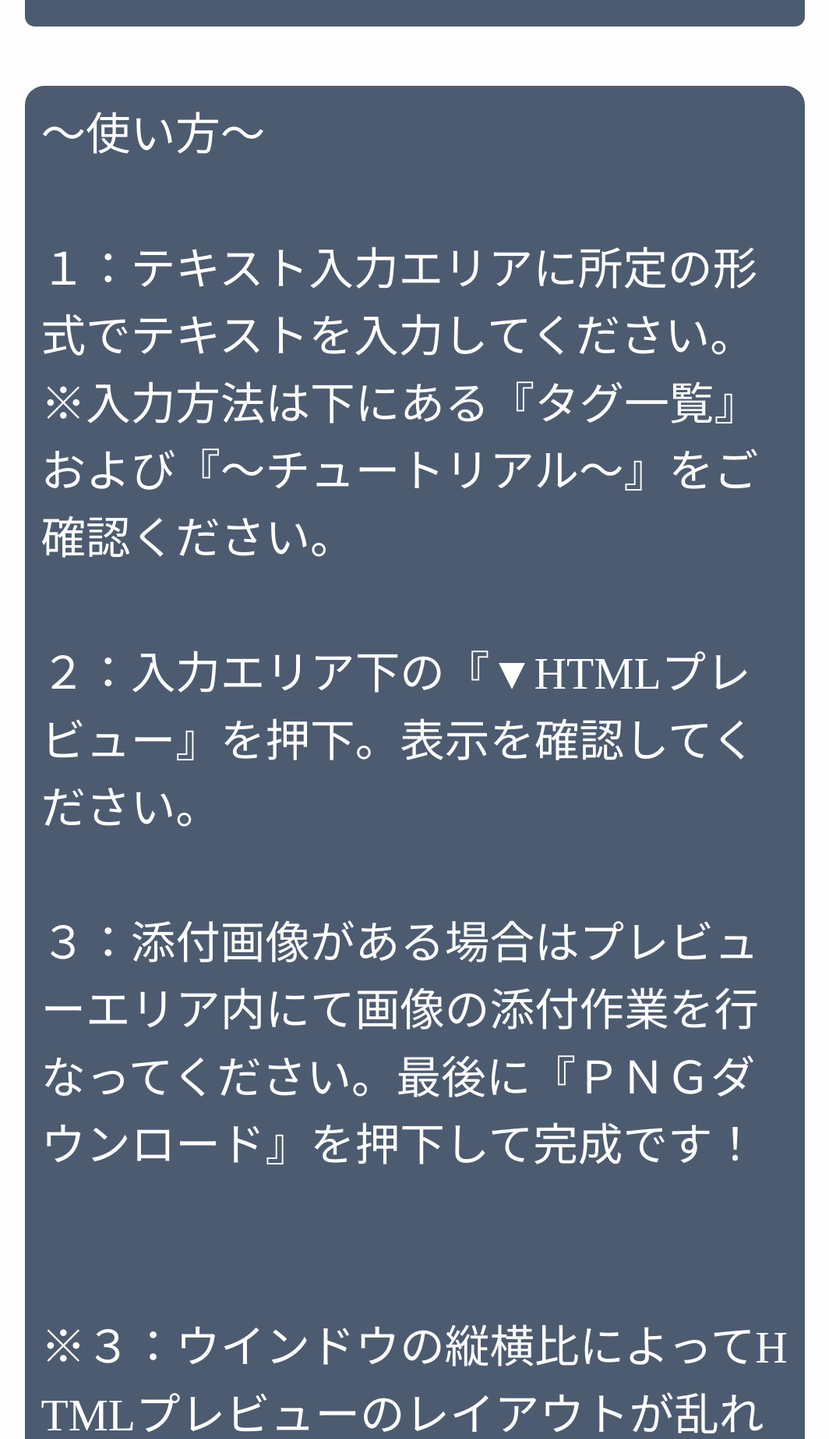
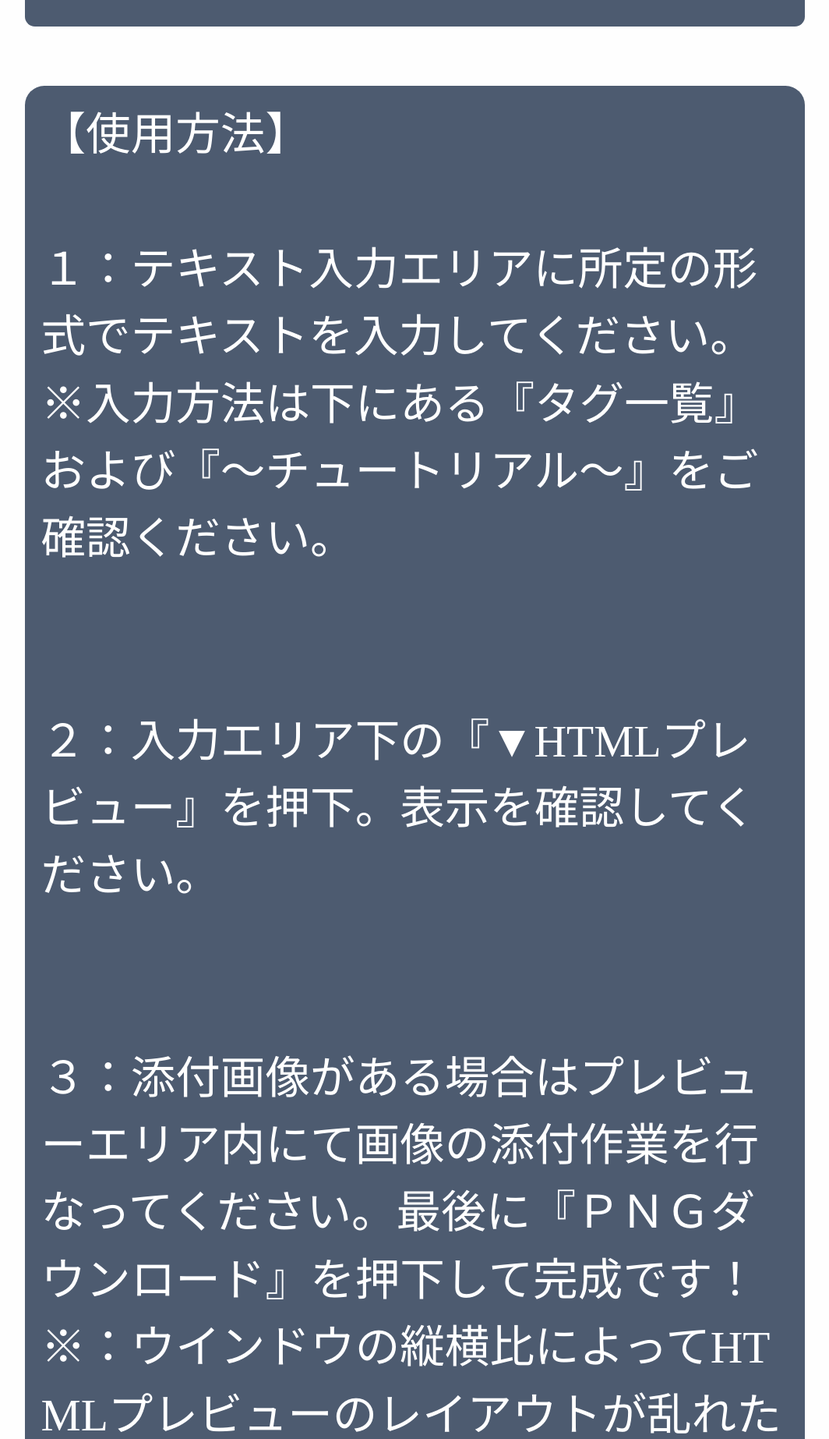
Before and after one commit to Mitsutsuki1/plumTalk, a Flask app: page / in a window 1280 px wide. Shown: the part 3811-5656 px from the top of the page at 78% size, without its empty margins (128-1192 px from the left). Run offline with Flask 3, Linux system fonts and the light colour scheme.

Commit message:
Add files via upload

```diff
--- a/templates/index.html
+++ b/templates/index.html
@@ -88,17 +88,18 @@
 					<div class="textfield_mini">
 						<div class="text">
 							<p>
-								～使い方～<br>
+								【使用方法】<br>
 								<br>
 								１：テキスト入力エリアに所定の形式でテキストを入力してください。<br>
 								※入力方法は下にある『タグ一覧』および『～チュートリアル～』をご確認ください。<br>
 								<br>
+								<br>
 								２：入力エリア下の『▼HTMLプレビュー』を押下。表示を確認してください。<br>
 								<br>
+								<br>
 								３：添付画像がある場合はプレビューエリア内にて画像の添付作業を行なってください。最後に『ＰＮＧダウンロード』を押下して完成です！<br>
-								<br>
-								<br>
-								※３：ウインドウの縦横比によってHTMLプレビューのレイアウトが乱れたり、端が切れたりする事がありますが画像生成には影響ありません。
+								※：ウインドウの縦横比によってHTMLプレビューのレイアウトが乱れたり、端が切れたりする事がありますが画像生成には影響ありません。<br>
+								※：LINEなどの一部ブラウザでは仕様上の問題で『ＰＮＧダウンロード』を押下してもファイルダウンロードが出来ず、表示エリア内に拡大された完成画像が表示されます。その場合は完成画像を長押しして手動で保存してください。
 							</p>
 						</div>
 					</div>
```
